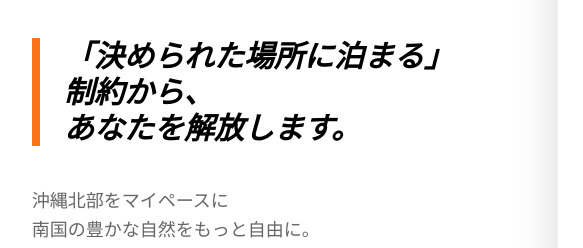
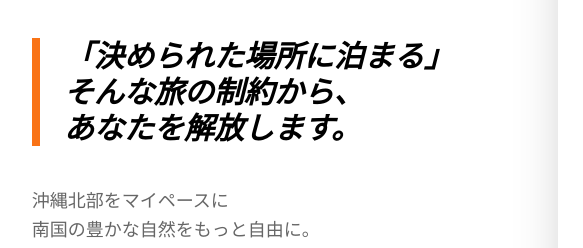
Before and after one commit to campcar88percent/camp88percent-official, a website: page index.html in a window 1280 px wide. Shown: the part 1800-2048 px from the top of the page, 227-810 px from the left. Drawn offline with nearby package versions, Linux system fonts and the light colour scheme.

Commit message:
コンセプト: 文言・改行更新

```diff
--- a/index.html
+++ b/index.html
@@ -357,7 +357,7 @@ NO HOTEL<br/>REQUIRED<span class="text-orange-500">.</span>
 
 <p class="border-l-8 border-orange-500 pl-6 text-2xl md:text-3xl font-bold text-black leading-snug italic keep-all">
 
-「決められた場所に泊まる」<br/>制約から、あなたを解放します。
+「決められた場所に泊まる」<br/>そんな旅の制約から、<br/>あなたを解放します。
 
 </p>
 
```
